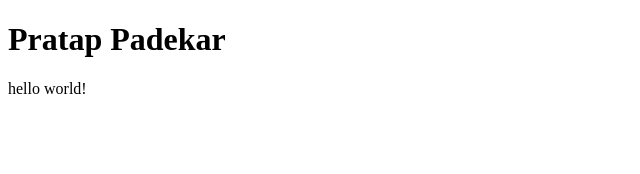
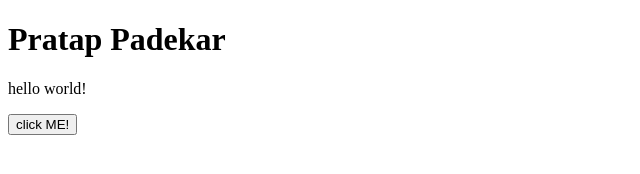
Before and after one commit to dcodesdude/sampleCollab, a plain HTML site: page index.html in a window 1280 px wide. Shown: the whole page, without its empty margins (0-640 px from the left). Drawn offline with Linux system fonts and the light colour scheme.

Commit message:
btn added

```diff
--- a/index.html
+++ b/index.html
@@ -9,5 +9,6 @@
   <body>
     <h1>Pratap Padekar</h1>
     <p>hello world!</p>
+    <button>click ME!</button>
   </body>
 </html>
```
